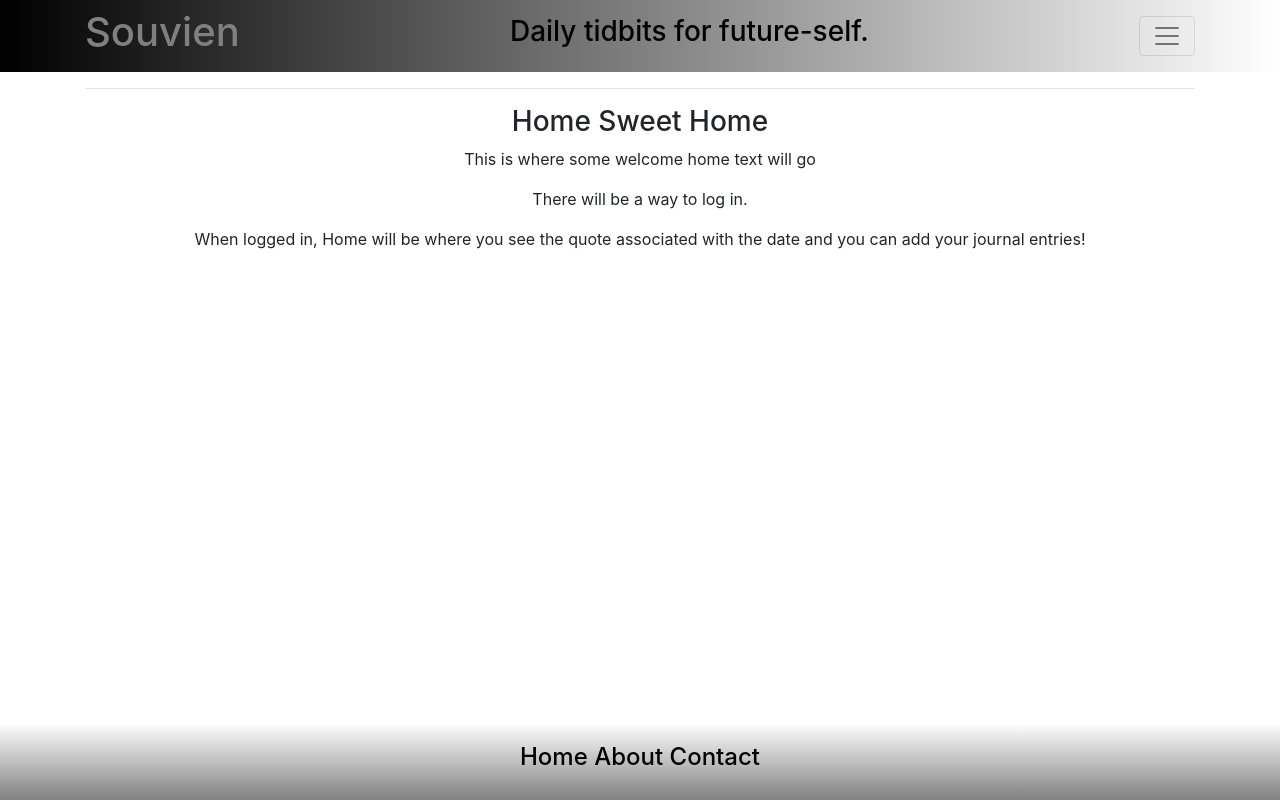
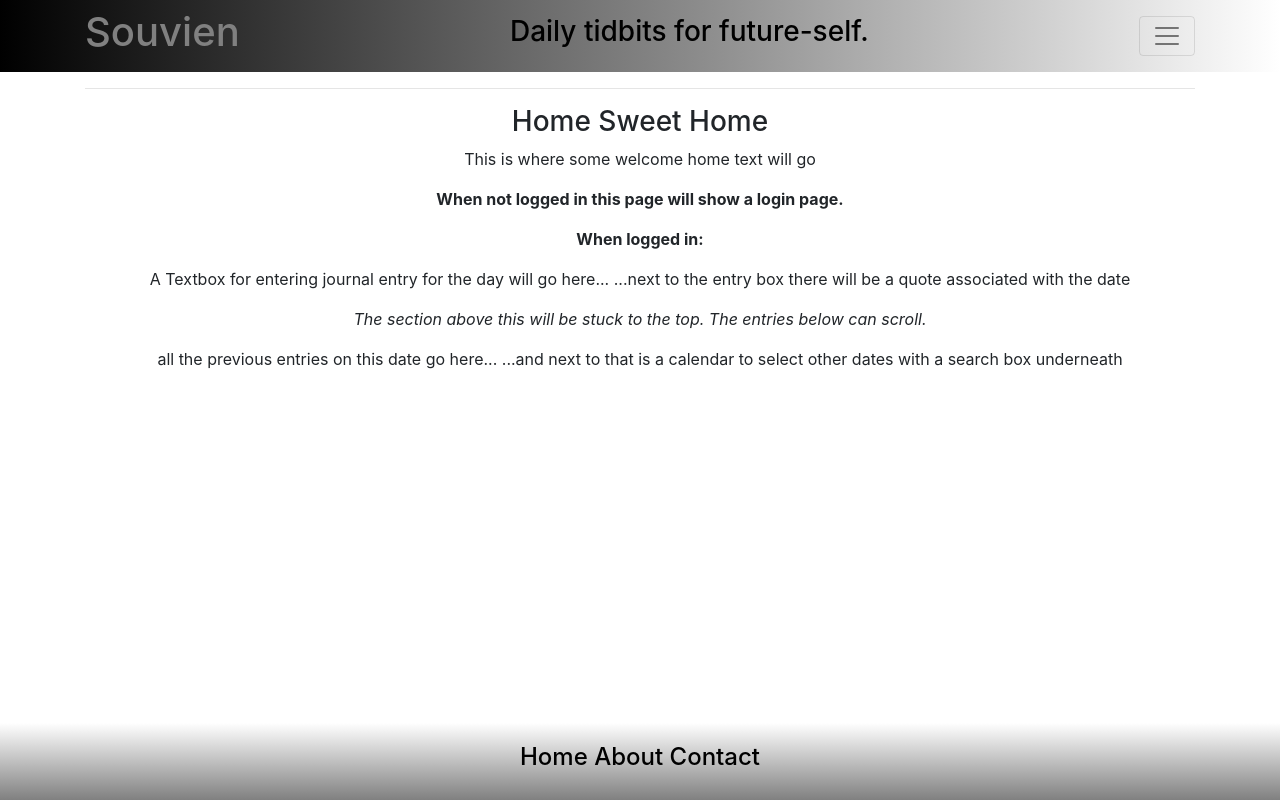
Before and after one commit to laylar/Souvien, a React (Create React App) app: page /home in a window 1280 px wide. Built offline with nearby package versions, Linux system fonts and the light colour scheme.

Commit message:
planning text on Homepage

```diff
--- a/src/components/HomeComponent.js
+++ b/src/components/HomeComponent.js
@@ -18,12 +18,22 @@ class Home extends Component {
                     <div className="col">
                         <h3>Home Sweet Home</h3>
                         <p>This is where some welcome home text will go</p>
-                        <p>There will be a way to log in.</p>
                         <p>
-                            When logged in,
-                            Home will be where you see the quote associated with
-                            the date and you can add your journal entries!
-                    </p>
+                            <b>When not logged in this page will show a login page.</b>
+                        </p>
+                        <p>
+                            <b>When logged in: </b>
+                        </p>
+                        <p>
+                            A Textbox for entering journal entry for the day will go here...
+                            ...next to the entry box there will be a quote associated with the date
+                        </p>
+                        <p><i>The section above this will be stuck to the top. The entries below can scroll.</i></p>
+                        <p>
+                            all the previous entries on this date go here...
+                            ...and next to that is a calendar to select other dates with a search box underneath
+                        </p>
+
                     </div>
                 </div>
 
```
